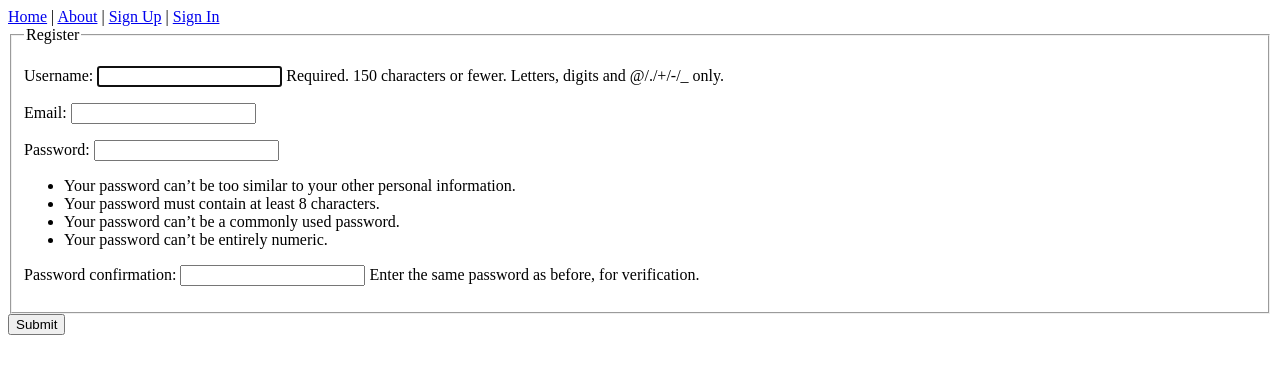
After one commit to aniceto-jolela/django-crud, a Django app: page /register/ in a window 1280 px wide. The commit adds this page. Shown: the top 374 px of the page. Run offline with Django 5.2, Linux system fonts and the light colour scheme.

Commit message:
loin, logout, register.

```diff
--- a/crud/crud/settings.py
+++ b/crud/crud/settings.py
@@ -118,6 +118,9 @@ USE_TZ = True
 
 STATIC_URL = "static/"
 
+LOGIN_URL = 'login'
+LOGIN_REDIRECT_URL = 'home'
+
 # Default primary key field type
 # https://docs.djangoproject.com/en/5.1/ref/settings/#default-auto-field
 
--- a/crud/crud/urls.py
+++ b/crud/crud/urls.py
@@ -17,8 +17,11 @@ Including another URLconf
 
 from django.contrib import admin
 from django.urls import path, include
+from django.contrib.auth import views as views_auth
 
 urlpatterns = [
     path("admin/", admin.site.urls),
-    path("", include("users.urls"))
-]
+    path('', include('users.urls')),
+    path('login/', views_auth.LoginView.as_view(template_name='users/login.html'), name='login'),
+    path('logout/', views_auth.LogoutView.as_view(template_name='users/logout.html'), name='logout')
+ ]
--- /dev/null
+++ b/crud/users/forms.py
@@ -0,0 +1,11 @@
+from django.contrib.auth.models import User
+from django.contrib.auth.forms import UserCreationForm
+from django import forms
+
+
+class UserRegister(UserCreationForm):
+    email = forms.EmailField()
+
+    class Meta:
+        model = User
+        fields = ['username', 'email', 'password1', 'password2']
--- a/crud/users/templates/users/base.html
+++ b/crud/users/templates/users/base.html
@@ -10,9 +10,20 @@
 </head>
 <body>
     <div>
-        <a href="{% url 'home' %}">Home</a> |
-        <a href="{% url 'about' %}">About</a> |
-        <a href="{% url 'profile' %}">Profile</a>
+            <a href="{% url 'home' %}">Home</a> |
+            <a href="{% url 'about' %}">About</a> |
+        {% if user.is_authenticated %}
+            <a href="{% url 'profile' %}">Profile</a> |
+            <a href="#">User</a> |
+             <form method="POST" action="{% url 'logout' %}">
+                 {% csrf_token %}
+                <button type="submit">Sign Out</button>
+            </form>
+        {% else %}
+            <a href="{% url 'register' %}">Sign Up</a> |
+            <a href="{% url 'login' %}">Sign In</a>
+        {% endif %}
+
         {% block content %}{% endblock %}
     </div>
 </body>
--- a/crud/users/templates/users/home.html
+++ b/crud/users/templates/users/home.html
@@ -1,4 +1,10 @@
 {% extends 'users/base.html' %}
 {% block content %}
+    {% if messages %}
+        {% for sms in messages %}
+            <small>{{ sms }}</small>
+        {% endfor %}
+    {% endif %}
+    <br/>
     <h1>WELCOME!</h1>
 {% endblock %}
--- /dev/null
+++ b/crud/users/templates/users/logout.html
@@ -0,0 +1,4 @@
+{% extends 'users/base.html' %}
+{% block content %}
+    <h5>You have been logout. Do you want <a href="{% url 'login' %}" > sing in</a> again?</h5>
+{% endblock %}
--- a/crud/users/templates/users/profile.html
+++ b/crud/users/templates/users/profile.html
@@ -1,4 +1,6 @@
 {% extends 'users/base.html' %}
 {% block content %}
 <h2>Profile</h2>
+<h4>{{ user.username }}</h4>
+<h5>{{ user.email }}</h5>
 {% endblock %}
--- /dev/null
+++ b/crud/users/templates/users/register.html
@@ -0,0 +1,11 @@
+{% extends 'users/base.html' %}
+{% block content %}
+<form method="POST">
+    {% csrf_token %}
+    <fieldset>
+        <legend> Register </legend>
+        {{ form.as_p }}
+    </fieldset>
+    <button type="submit" >Submit</button>
+</form>
+{% endblock %}
--- a/crud/users/urls.py
+++ b/crud/users/urls.py
@@ -3,6 +3,7 @@ from . import views
 
 urlpatterns=[
     path('', views.home, name="home"),
-    path('about', views.about, name='about'),
-    path('profile', views.profile, name='profile')
+    path('about/', views.about, name='about'),
+    path('profile/', views.profile, name='profile'),
+    path('register/', views.register, name='register')
 ]
--- a/crud/users/views.py
+++ b/crud/users/views.py
@@ -1,4 +1,7 @@
-from django.shortcuts import render
+from django.shortcuts import render, redirect
+from .forms import UserRegister
+from django.contrib import messages
+from django.contrib.auth.decorators import login_required
 
 
 def home(request):
@@ -9,5 +12,19 @@ def about(request):
     return render(request, 'users/about.html',{'title':'About'})
 
 
+def register(request):
+    if request.method == 'POST':
+        form = UserRegister(request.POST)
+        if form.is_valid():
+            form.save()
+            user = form.cleaned_data('username')
+            messages.success(request, f'{user} created successful.')
+            return redirect('home')
+    else:
+        form = UserRegister()
+    return render(request, 'users/register.html', {'form':form})
+
+
+@login_required
 def profile(request):
-    return render(request, 'users/profile.html', {'title':'Profile'})
+    return render(request, 'users/profile.html', {'title': 'Profile'})
```
Also changed, not shown: crud/users/templates/users/login.html (added, +11 -0 lines), crud/db.sqlite3.
